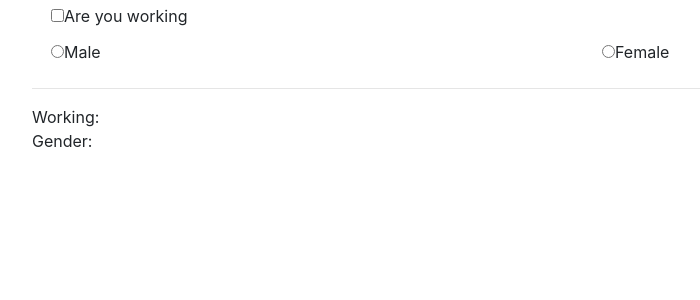
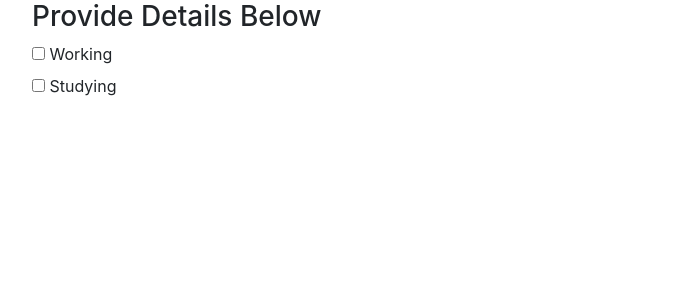
Before and after one commit to SurbhiBisarwal/welcome, an Angular app: page / in a window 1280 px wide. Shown: the top 300 px of the page, without its empty margins (53-753 px from the left). Built offline with nearby package versions, Linux system fonts and the light colour scheme.

Commit message:
NG-A4#2 checkbox  Angular

```diff
--- a/src/app/app.component.html
+++ b/src/app/app.component.html
@@ -1,21 +1,47 @@
 <div class="container">
-  <div class="row m-1">
-    <div class="col">
-      <input type="checkbox" [(ngModel)]="working" />
-      <label>Are you working</label>
-    </div>
-  </div>
-  <div class="row m-1">
-    <div class="col-6">
-      <input type="radio" value="Male" [(ngModel)]="gender" />
-      <label>Male</label>
-    </div>
-    <div class="col-6">
-      <input type="radio" value="Female" [(ngModel)]="gender" />
-      <label>Female</label>
-    </div>
-  </div>
-  <hr />
-  Working: {{ working }}<br />
-  Gender: {{ gender }}
+  <h3>Provide Details Below</h3>
+  <label>
+    <input
+      type="checkbox"
+      name="status"
+      value="working"
+      (change)="onStatusChange($event)"
+      [checked]="working"
+    />
+    Working </label
+  ><br />
+  <label>
+    <input
+      type="checkbox"
+      name="status"
+      value="studying"
+      (change)="onStatusChange($event)"
+      [checked]="studying"
+    />
+    Studying
+  </label>
 </div>
+
+<div *ngIf="working">
+  <h5>Provide Job Details</h5>
+  <label>
+    Company Name:
+    <input type="text" [(ngModel)]="companyName" />
+  </label>
+  <label>
+    Designation:
+    <input type="text" [(ngModel)]="designation" />
+  </label>
+</div>
+
+<div *ngIf="studying">
+  <h5>Provide Course Details</h5>
+  <label>
+    College Name:
+    <input type="text" [(ngModel)]="collegeName" />
+  </label>
+  <label>
+    Course:
+    <input type="text" [(ngModel)]="course" />
+  </label>
+</div>
--- a/src/app/app.component.ts
+++ b/src/app/app.component.ts
@@ -1,10 +1,26 @@
 import { Component } from "@angular/core";
+import { FormBuilder, FormGroup } from "@angular/forms";
 @Component({
   selector: "app-root",
   templateUrl: "./app.component.html",
   styleUrls: ["./app.component.scss"],
 })
 export class AppComponent {
-  working: boolean;
-  gender: string = "";
+  working = false;
+  studying = false;
+  companyName = "";
+  designation = "";
+  collegeName = "";
+  course = "";
+
+  onStatusChange(event: any) {
+    const status = event.target.value;
+    if (status === "working") {
+      this.working = true;
+      this.studying = false;
+    } else if (status === "studying") {
+      this.working = false;
+      this.studying = true;
+    }
+  }
 }
```
